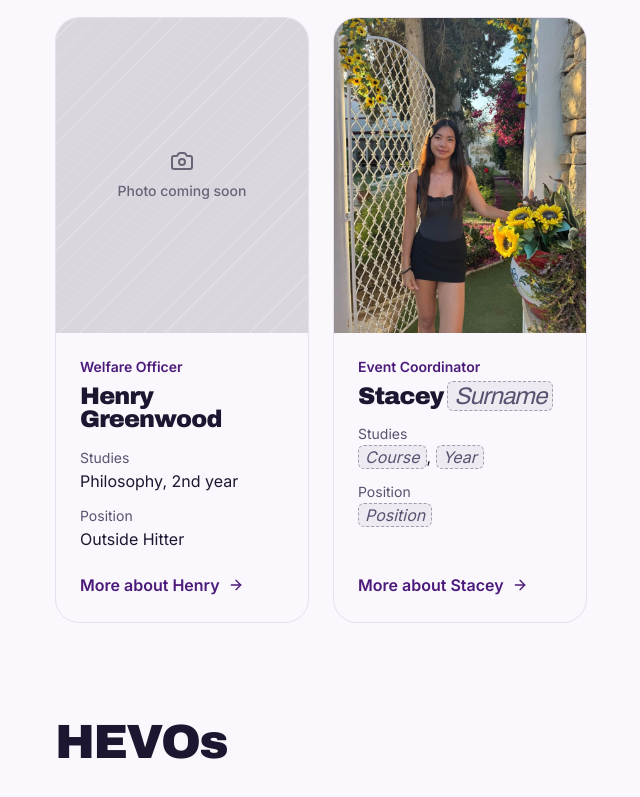
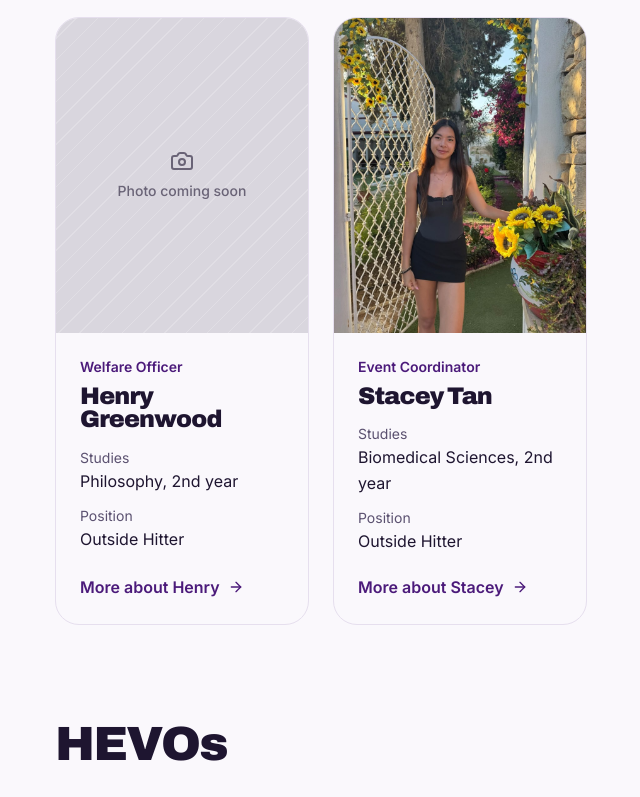
Before and after one commit to sakajoesaka/ucl_volleyball_website, a Next.js app: page /committee in a window 1280 px wide. Shown: the part 1442-2239 px from the top of the page, without its empty margins (41-681 px from the left). Built offline with nearby package versions, Linux system fonts and the light colour scheme.

Commit message:
Add Stacey's details and Gwen's photo

```diff
--- a/content/committee.ts
+++ b/content/committee.ts
@@ -189,13 +189,13 @@ const committee: CommitteeMember[] = [
     },
   },
   {
-    name: "Stacey [Surname]",
+    name: "Stacey Tan",
     role: "Event Coordinator",
-    course: "[Course], [Year]",
-    position: "[Position]",
-    image: photo("stacey", "Stacey"),
+    course: "Biomedical Sciences, 2nd year",
+    position: "Outside Hitter",
+    image: photo("stacey", "Stacey Tan"),
     extras: {
-      favourites: favourites("[Pre-game meal]", "[Karaoke song]", "[Favourite player]", "[Useless talent]"),
+      favourites: favourites("[Pre-game meal]", "[Karaoke song]", "Charlotte Cleaver", "[Useless talent]"),
     },
   },
 ];
```
Also changed, not shown: public/images/committee/gwyneth-pang.jpg (added).
